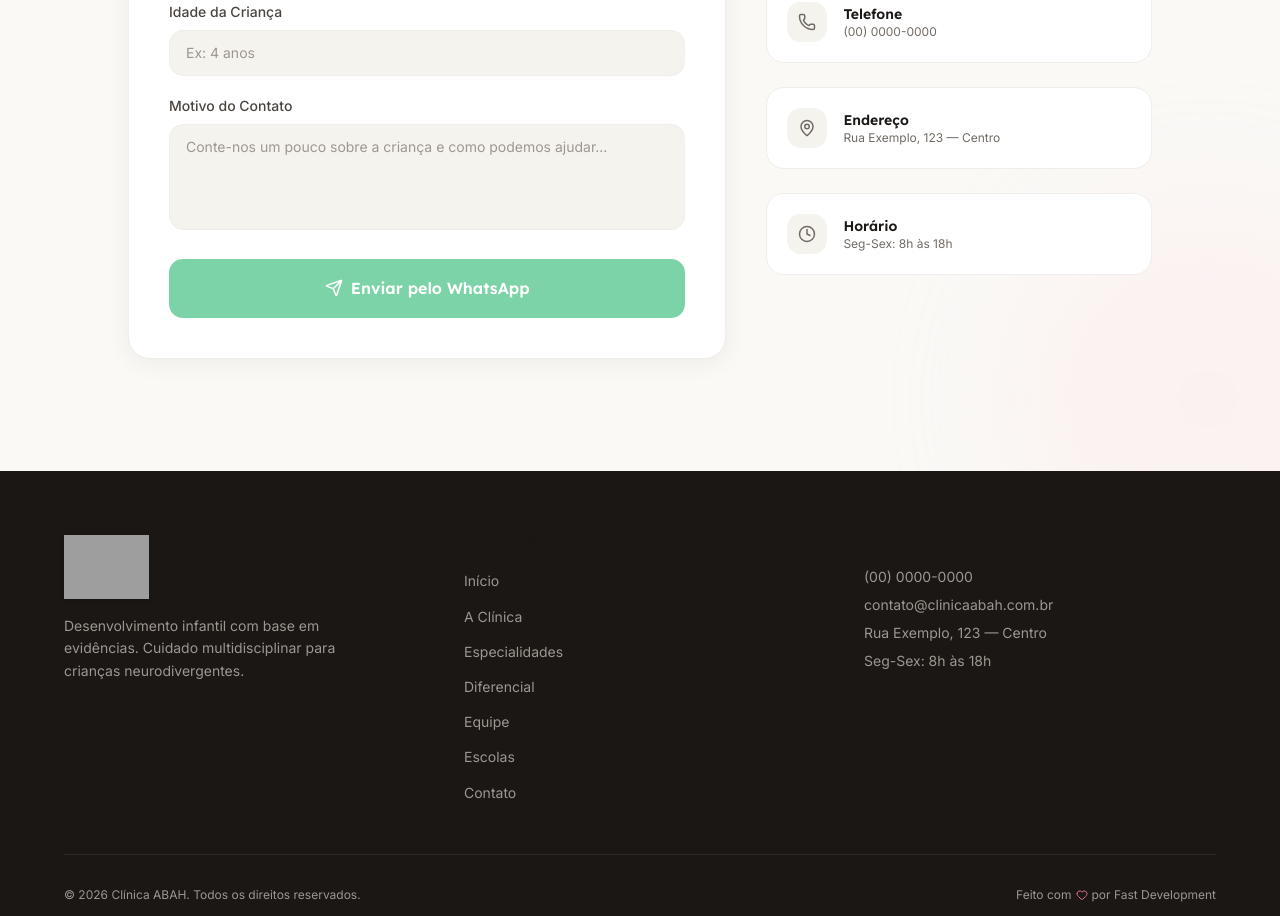
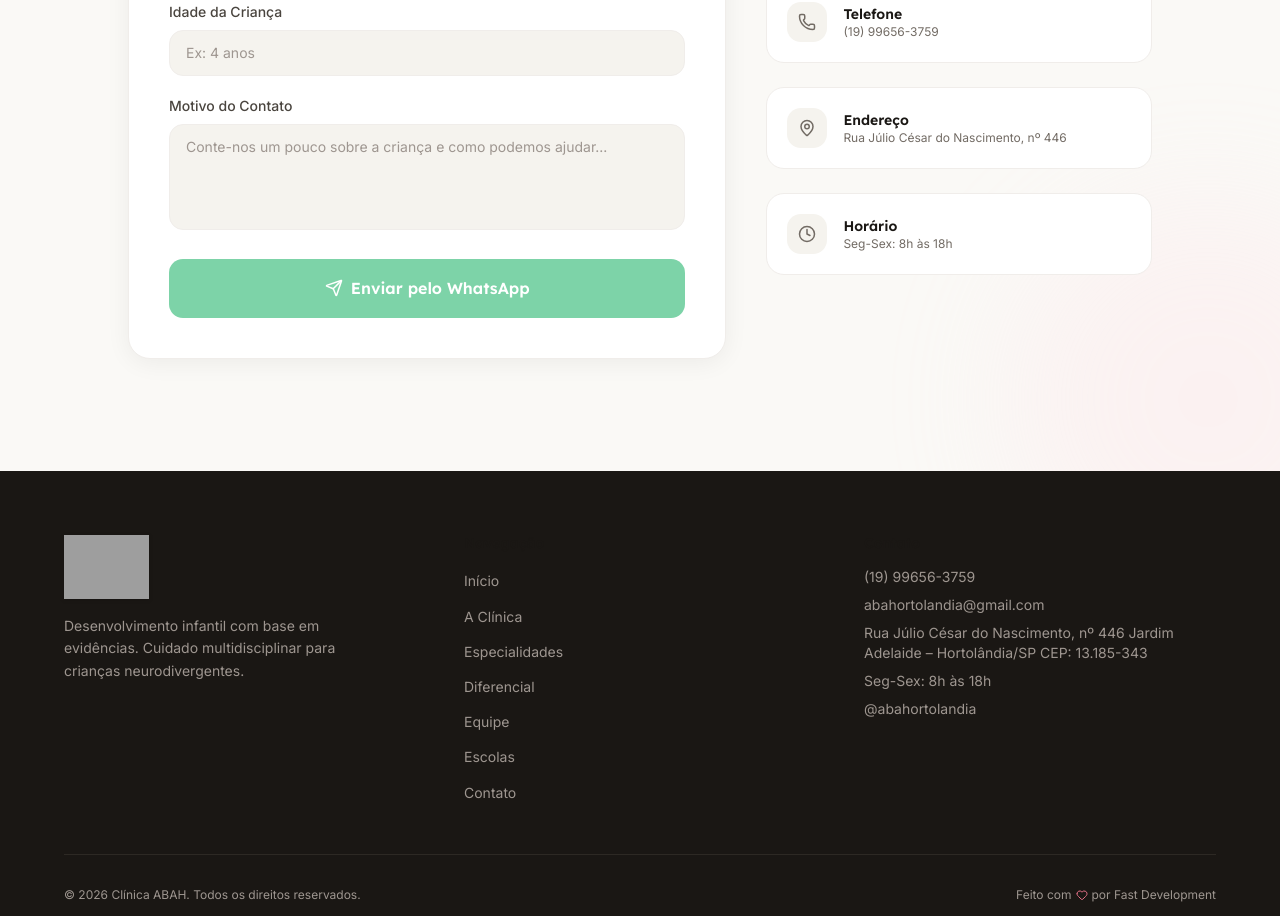
Before and after one commit to fast-dev-digital/abah-projeto-web, a React (Vite) app: page /#inicio in a window 1280 px wide. Shown: the part 8880-9796 px from the top of the page. Built offline with nearby package versions, Linux system fonts and the light colour scheme; grey boxes are pictures that could not be loaded.

Commit message:
fix: Atualiza dados de exemplo para dados reais da clínica, como: cel, endereço, e-mail, etc. no FOOTER e na área de CONTATO

```diff
--- a/src/components/Authority.tsx
+++ b/src/components/Authority.tsx
@@ -68,7 +68,7 @@ export default function Authority() {
                 <h3 className="font-heading font-bold text-2xl md:text-3xl text-abah-gray-800 mb-2">
                   Dra. Bárbara
                 </h3>
-                <a href="https://linkedin.com" target="_blank" rel="noopener noreferrer" className="flex items-center gap-2 text-abah-blue-500 hover:text-abah-blue-600 transition-colors text-sm font-medium mb-4">
+                <a href="https://www.linkedin.com/in/b%C3%A1rbara-silva-a891a614a?utm_source=share_via&utm_content=profile&utm_medium=member_ios" target="_blank" rel="noopener noreferrer" className="flex items-center gap-2 text-abah-blue-500 hover:text-abah-blue-600 transition-colors text-sm font-medium mb-4">
                   <Linkedin size={18} />
                   <span>Ver perfil profissional</span>
                 </a>
--- a/src/components/Contact.tsx
+++ b/src/components/Contact.tsx
@@ -37,7 +37,7 @@ export default function Contact() {
                     `Gostaria de falar sobre o meu filho(a), que tem *${formData.childAge}*.\n\n` +
                     `*Motivo do contato / Breve Relato:*\n${formData.message}`
 
-    const whatsappUrl = `https://wa.me/5511999999999?text=${encodeURIComponent(message)}`
+    const whatsappUrl = `https://wa.me/5519996563759?text=${encodeURIComponent(message)}`
 
     window.open(whatsappUrl, '_blank')
   }
@@ -127,7 +127,7 @@ export default function Contact() {
             className="lg:col-span-2 space-y-6"
           >
             <a
-              href="https://wa.me/5500000000000"
+              href="https://wa.me/5519996563759"
               target="_blank"
               rel="noopener noreferrer"
               className="flex items-center gap-4 bg-green-50 border border-green-200 rounded-2xl p-5 hover:shadow-card transition-all duration-300 group"
@@ -142,8 +142,8 @@ export default function Contact() {
             </a>
 
             {[
-              { icon: Phone, label: 'Telefone', value: '(00) 0000-0000' },
-              { icon: MapPin, label: 'Endereço', value: 'Rua Exemplo, 123 — Centro' },
+              { icon: Phone, label: 'Telefone', value: '(19) 99656-3759' },
+              { icon: MapPin, label: 'Endereço', value: 'Rua Júlio César do Nascimento, nº 446' },
               { icon: Clock, label: 'Horário', value: 'Seg-Sex: 8h às 18h' },
             ].map((info) => {
               const Icon = info.icon
--- a/src/components/Footer.tsx
+++ b/src/components/Footer.tsx
@@ -47,10 +47,12 @@ export default function Footer() {
           <div>
             <h4 className="font-heading font-semibold text-white text-sm mb-4">Contato</h4>
             <ul className="space-y-2 text-sm">
-              <li>(00) 0000-0000</li>
-              <li>contato@clinicaabah.com.br</li>
-              <li>Rua Exemplo, 123 — Centro</li>
+              <li>(19) 99656-3759</li>
+              <li>abahortolandia@gmail.com  </li>
+              <li>Rua Júlio César do Nascimento, nº 446
+                Jardim Adelaide – Hortolândia/SP CEP: 13.185-343  </li>
               <li>Seg-Sex: 8h às 18h</li>
+              <li>@abahortolandia</li>
             </ul>
           </div>
         </div>
```
